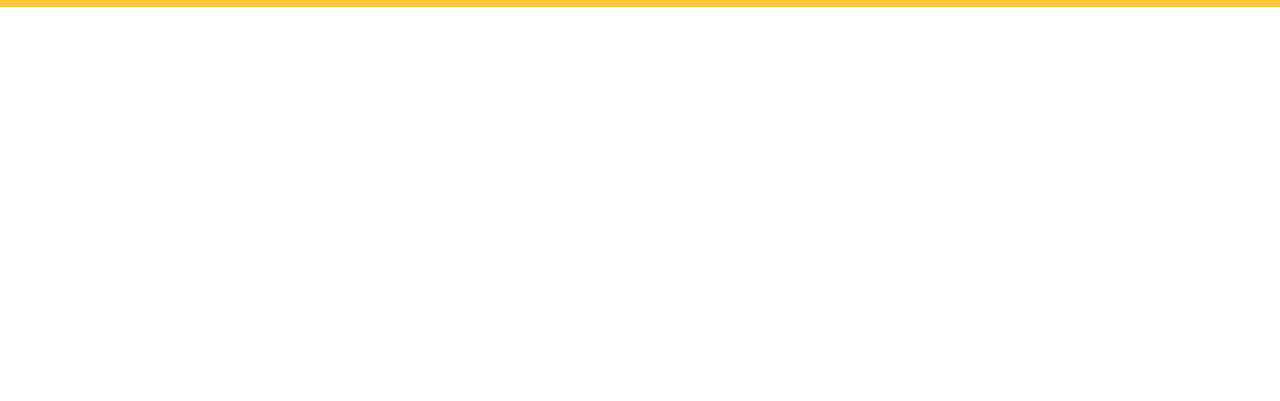
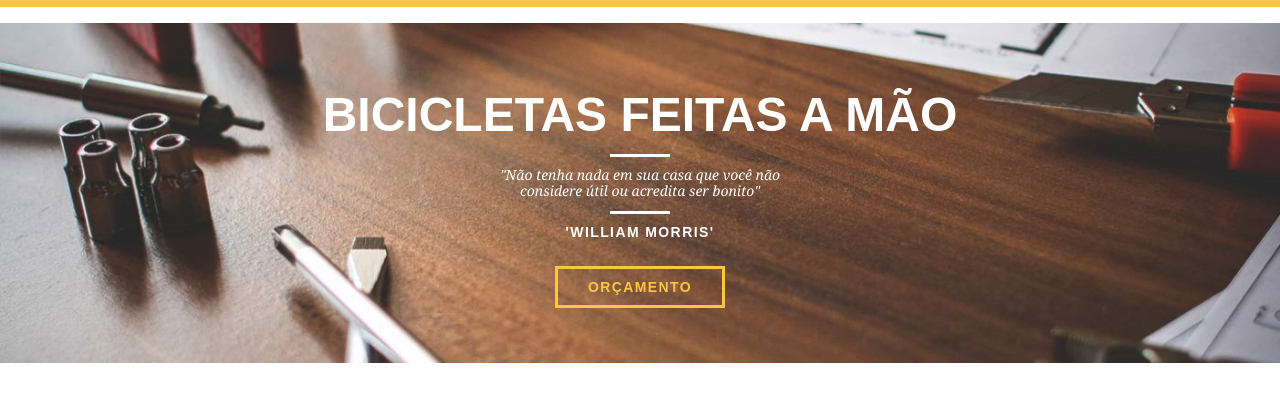
Before and after one commit to Gabriel-Vieiraa/site_bikcraft, a plain HTML site: page index.html in a window 1280 px wide. Shown: the part 75-476 px from the top of the page. Drawn offline with Linux system fonts and the light colour scheme.

Commit message:
introdução

```diff
--- a/css/style.css
+++ b/css/style.css
@@ -1,11 +1,30 @@
 /*Estilos Gerais */
+p {
+  font-family: Georgia, "Times New Roman", Times, serif;
+  font-size: 14px;
+}
 
+.btn {
+  border: 3px solid #fec63e;
+  padding: 10px 30px;
+  color: #fec63e;
+  font-size: 14px;
+  font-weight: bold;
+  line-height: 14px;
+  text-transform: uppercase;
+  letter-spacing: 0.1em;
+}
+
+.btn:hover {
+  color: white;
+  border: solid white;
+}
 /* Header */
 .header {
   position: fixed;
   top: 0;
   width: 100%;
-  background-color: #fec63e;
+  background-color: #fec63e; /*Amarelo*/
   padding: 10px;
 }
 
@@ -32,6 +51,56 @@
 .header_menu ul li a:hover {
   color: white;
 }
+
+/* Introdução*/
+.introducao {
+  width: 100%;
+  background: url(../img/home/head.png) no-repeat center;
+  background-size: 100%;
+  margin-top: 82px;
+  height: 373px;
+  text-align: center;
+  padding-top: 80px;
+}
+
+.introducao h1 {
+  font-size: 48px;
+  color: white;
+  font-weight: bold;
+  text-transform: uppercase;
+}
+
+.introducao .btn {
+}
+
+.quote-externo {
+  max-width: 286px;
+  margin: 0 auto;
+  color: white;
+  margin-bottom: 40px;
+}
+
+.quote-externo {
+  font-style: italic;
+}
+
+.quote-externo p:before,
+.quote-externo p:after {
+  content: "";
+  display: block;
+  width: 60px;
+  height: 3px;
+  background-color: white;
+  margin: 0 auto;
+  margin: 12px auto 10px auto;
+}
+
+.quote-externo cite {
+  font-style: normal;
+  font-weight: bold;
+  font-size: 14px;
+  letter-spacing: 0.1em;
+}
 /* Body*/
 body {
   font-family: Arial, Helvetica, sans-serif;
--- a/index.html
+++ b/index.html
@@ -26,6 +26,23 @@
 			</nav>
 		</div>
 	</header>
+
+	<section class="introducao">
+
+		<div class="container">
+
+			<h1>Bicicletas feitas a mão</h1>
+
+			<blockquote class="quote-externo">
+				<p>"Não tenha nada em sua casa que você
+					não considere útil ou acredita ser bonito"</p>
+				<cite>'WILLIAM MORRIS'</cite>
+			</blockquote>
+			<a href="produtos.html" class="btn">Orçamento</a>
+
+		</div>
+
+	</section>
 </body>
 <footer>
 
```
